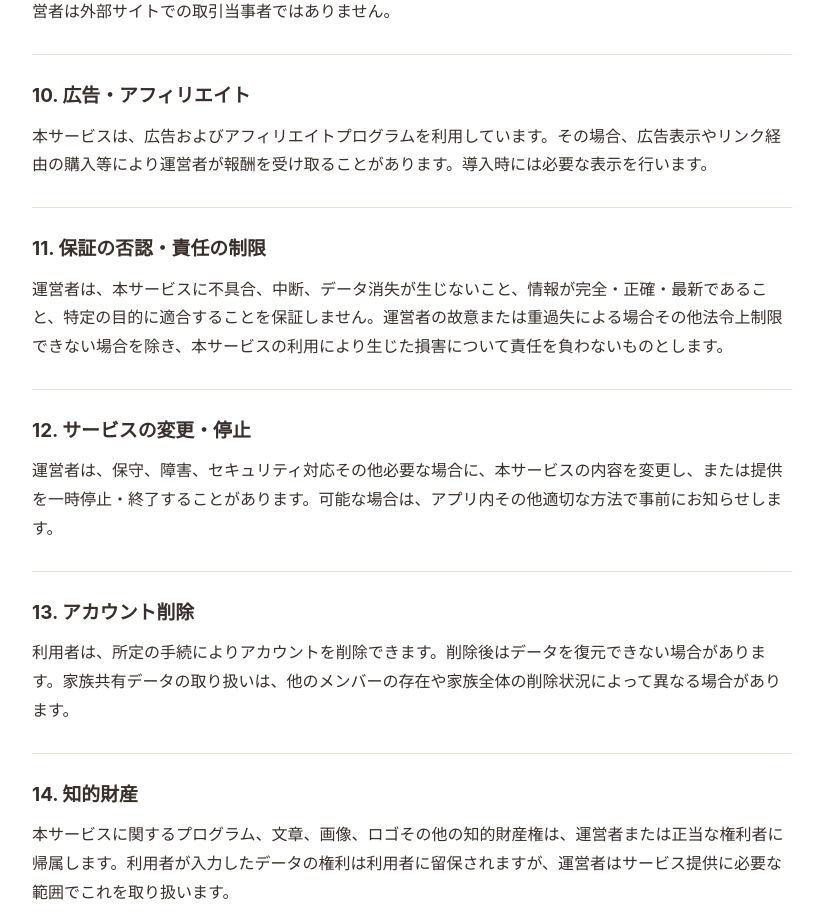
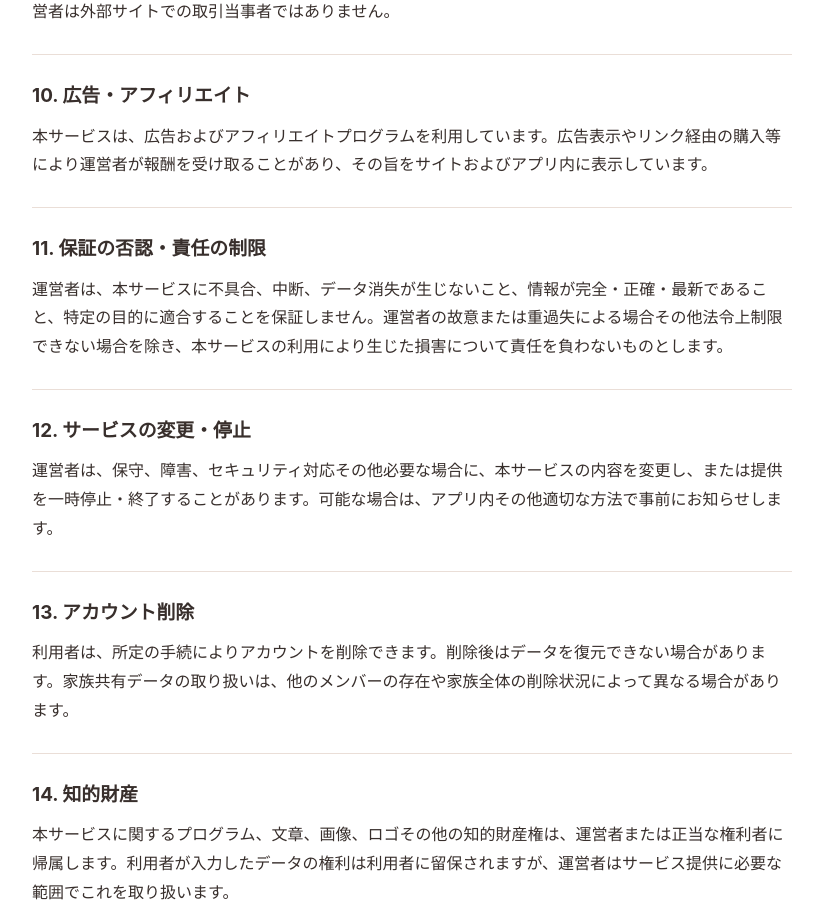
Before and after one commit to kai10-inui/bebist-web, a Next.js app: page /terms in a window 1280 px wide. Shown: the part 2060-2979 px from the top of the page, without its empty margins (228-1051 px from the left). Built offline with nearby package versions, Linux system fonts and the light colour scheme.

Commit message:
Clarify current affiliate disclosure in terms

```diff
--- a/app/terms/page.tsx
+++ b/app/terms/page.tsx
@@ -21,7 +21,7 @@ export default function TermsPage() {
       <section><h2>7. 在庫予測・残日数</h2><p>在庫予測、消費ペースおよび残日数は、入力された情報から算出する参考値です。実際の使用状況、必要量や交換時期を保証するものではありません。</p><p><strong>本サービスの表示は医療上の判断、育児上の安全確認または専門家による助言の代わりにはなりません。</strong>赤ちゃんの健康・安全に関する判断は、商品の表示、医師その他の専門家による案内および実際の状況を優先してください。</p></section>
       <section><h2>8. 通知</h2><p>通知は端末設定、通信状況、OSの制御やサービス障害等により、遅延または届かない場合があります。通知は購入時期や安全を保証するものではないため、必要な用品は利用者自身でも確認してください。</p></section>
       <section><h2>9. 外部ECサイトへのリンク</h2><p>本サービスからAmazon、楽天市場、Yahoo!ショッピング等の外部サイトへ移動する場合があります。商品の内容、価格、在庫、配送、購入契約やトラブルについては、各外部サイトの条件が適用されます。運営者は外部サイトでの取引当事者ではありません。</p></section>
-      <section><h2>10. 広告・アフィリエイト</h2><p>本サービスは、広告およびアフィリエイトプログラムを利用しています。その場合、広告表示やリンク経由の購入等により運営者が報酬を受け取ることがあります。導入時には必要な表示を行います。</p></section>
+      <section><h2>10. 広告・アフィリエイト</h2><p>本サービスは、広告およびアフィリエイトプログラムを利用しています。広告表示やリンク経由の購入等により運営者が報酬を受け取ることがあり、その旨をサイトおよびアプリ内に表示しています。</p></section>
       <section><h2>11. 保証の否認・責任の制限</h2><p>運営者は、本サービスに不具合、中断、データ消失が生じないこと、情報が完全・正確・最新であること、特定の目的に適合することを保証しません。運営者の故意または重過失による場合その他法令上制限できない場合を除き、本サービスの利用により生じた損害について責任を負わないものとします。</p></section>
       <section><h2>12. サービスの変更・停止</h2><p>運営者は、保守、障害、セキュリティ対応その他必要な場合に、本サービスの内容を変更し、または提供を一時停止・終了することがあります。可能な場合は、アプリ内その他適切な方法で事前にお知らせします。</p></section>
       <section><h2>13. アカウント削除</h2><p>利用者は、所定の手続によりアカウントを削除できます。削除後はデータを復元できない場合があります。家族共有データの取り扱いは、他のメンバーの存在や家族全体の削除状況によって異なる場合があります。</p></section>
```
